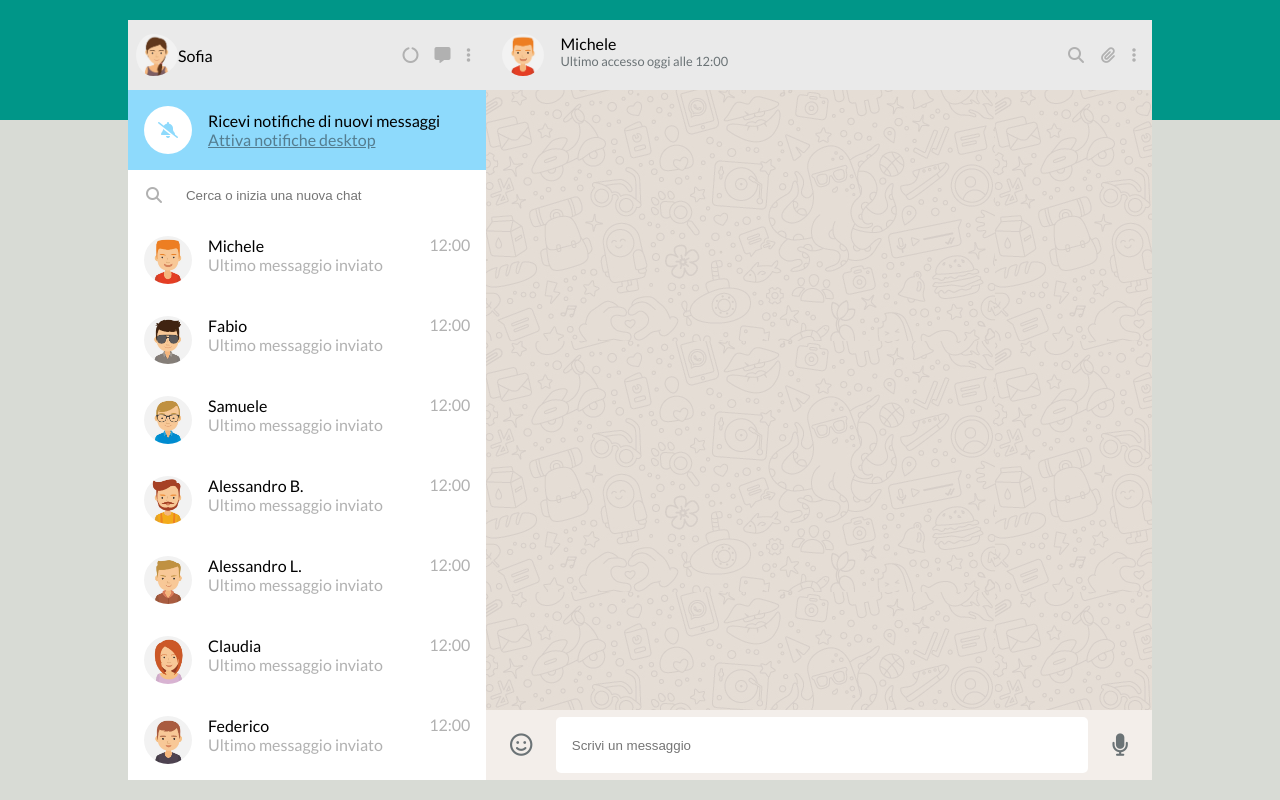
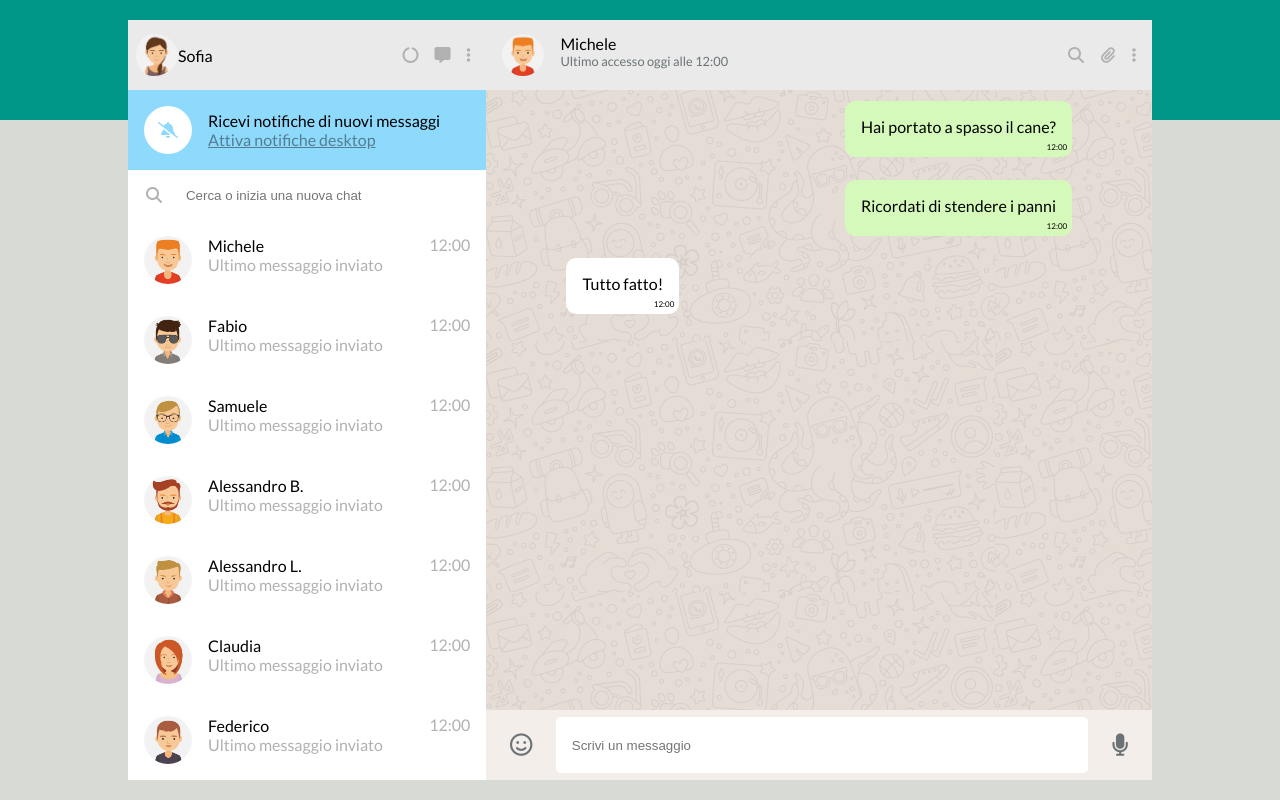
Before and after one commit to MarBozzz/vue-boolzapp, a plain HTML site: page Milestone1/index.html in a window 1280 px wide. Drawn offline with nearby package versions, Linux system fonts and the light colour scheme.

Commit message:
[completed] milestone1

```diff
--- a/Milestone1/css/style.css
+++ b/Milestone1/css/style.css
@@ -68,8 +68,16 @@ img {
   flex-direction: column;
 }
 
+.justify-start {
+  justify-content: flex-start;
+}
+
 .justify-center {
   justify-content: center;
+}
+
+.justify-end {
+  justify-content: flex-end;
 }
 
 .justify-between {
@@ -78,6 +86,10 @@ img {
 
 .justify-evenly {
   justify-content: space-evenly;
+}
+
+.align-start {
+  align-items: flex-start;
 }
 
 .align-center {
@@ -214,6 +226,36 @@ img {
   background-image: url("../img/mine.jpg");
 }
 
+
+.message-box {
+  padding: 1rem;
+  margin: .7rem 5rem;
+  border-radius: 10px;
+  height: 3.5rem;
+  position: relative;
+}
+
+.message-box .delivery-time {
+  font-size: .5rem;
+  position: absolute;
+  bottom: .3rem;
+  right: .3rem;
+}
+
+.message-row .sent {
+  background-color: #D5F9BA;
+  align-items: flex-end;
+  text-align: end;
+}
+
+.message-row .received {
+  background-color: #FFFFFF;
+  align-items: flex-start;
+  text-align: start;
+}
+
+
+
 .input-field {
   height: 70px;
   background-color: #F3EEEA;
--- a/Milestone1/index.html
+++ b/Milestone1/index.html
@@ -102,14 +102,38 @@
           </div>
         </section>
 
-        <section class="body-conversation d-flex dir-column justify-between">
-            <div class="current-chat">
-              <h1>{{message}}</h1>
+        <section class="body-conversation d-flex dir-column">
+
+            <div class="current-chat d-flex dir-column">
+
+              <div class="message-row d-flex justify-end">
+                <div class="message-box sent">
+                  <span>{{messageExample}}</span>
+                  <span class="delivery-time">12:00</span>
+                </div>
+              </div>
+
+              <div class="message-row d-flex justify-end">
+                <div class="message-box sent">
+                  <span>{{messageExampleTwo}}</span>
+                  <span class="delivery-time">12:00</span>
+                </div>
+              </div>
+
+              <div class="message-row d-flex justify-start">
+                <div class="message-box received">
+                  <span>{{messageExampleThree}}</span>
+                  <span class="delivery-time">12:00</span>
+                </div>
+              </div>
+
             </div>
 
             <div class="input-field d-flex justify-evenly align-center">
               <i class="fa-regular fa-face-smile"></i>
-              <input class="write-a-message" type="text" placeholder="Scrivi un messaggio">
+              <input
+                class="write-a-message"
+                v-model="message" type="text" placeholder="Scrivi un messaggio">
               <i class="fa-solid fa-microphone"></i>
             </div>
         </section>
--- a/Milestone1/js/script.js
+++ b/Milestone1/js/script.js
@@ -3,6 +3,10 @@ const { createApp } = Vue;
 createApp ({
   data(){
     return {
+      messageExample : 'Hai portato a spasso il cane?',
+      messageExampleTwo : 'Ricordati di stendere i panni',
+      messageExampleThree : 'Tutto fatto!',
+      message : '',
       startPath : 'img/avatar',
       endPath : '.jpg',
       contacts : [
```
